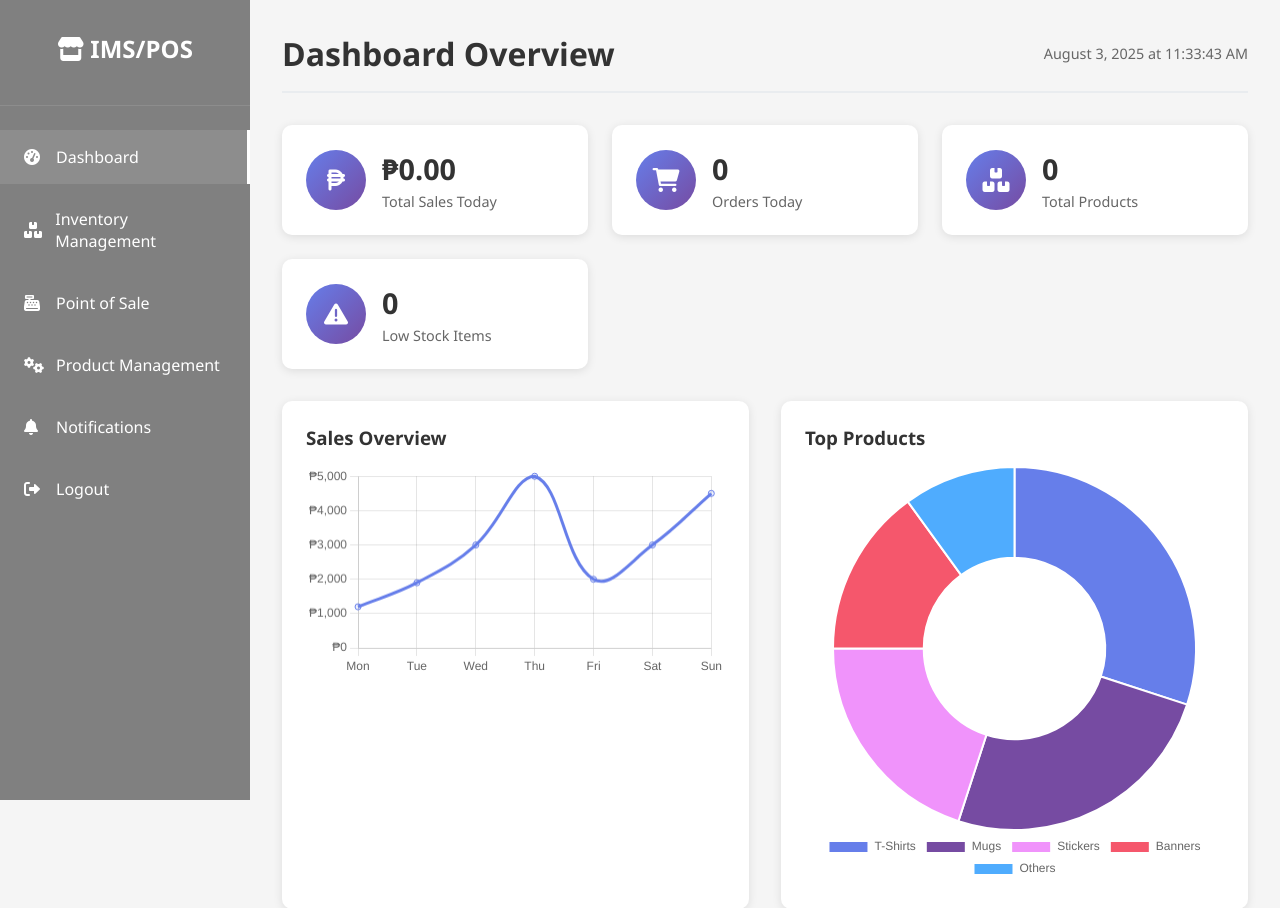
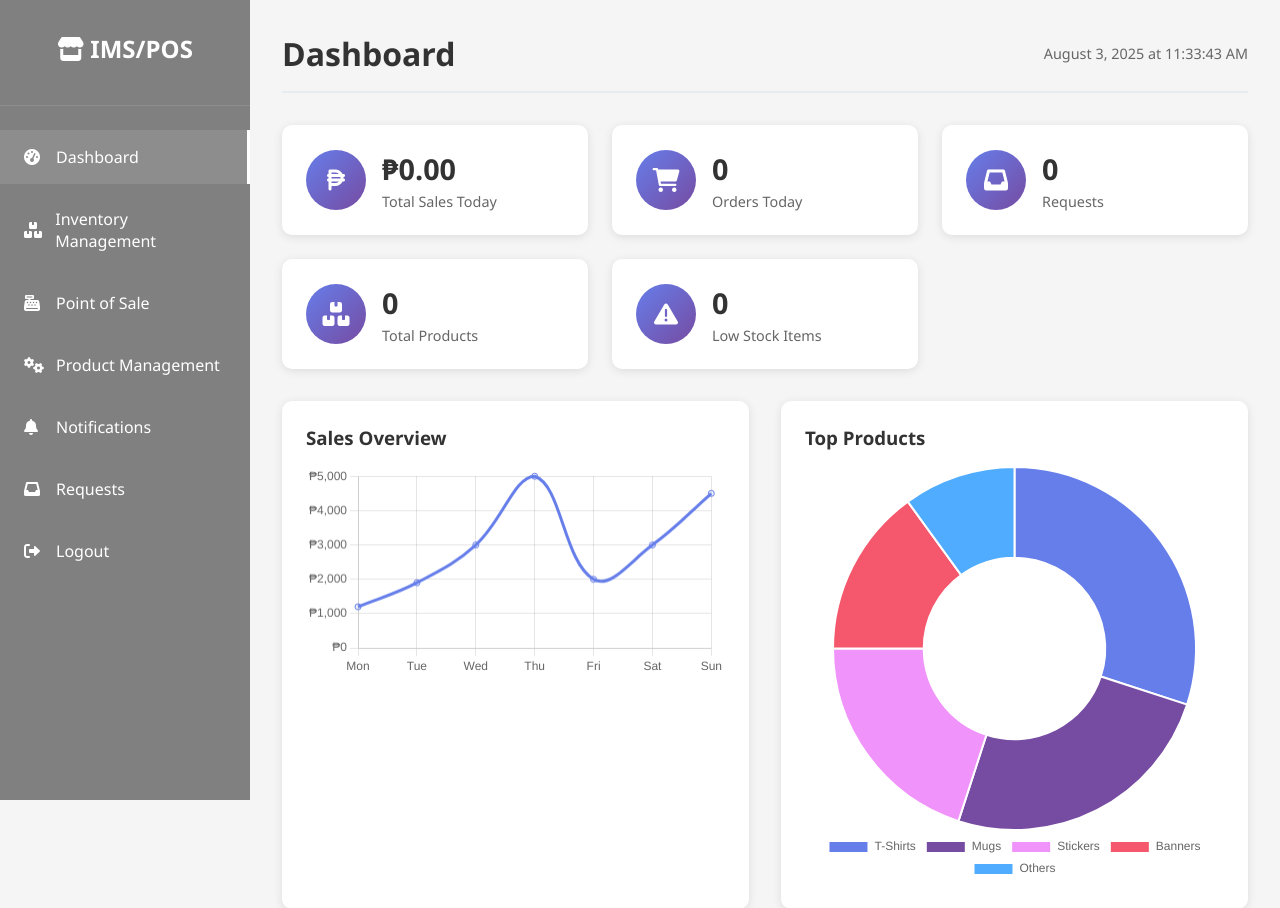
Before and after one commit to nakishaaaa/Capstone2, a PHP site: page /Capstone2/admin_page_fixed.php in a window 1280 px wide. Shown: the top 908 px of the page. Run offline with PHP 8.4, Linux system fonts and the light colour scheme; the visitor is signed in with stand-in values (Sample User, id 1); data that the repository does not hold is empty.

Commit message:
minor changes

```diff
--- a/admin_page_fixed.php
+++ b/admin_page_fixed.php
@@ -52,6 +52,9 @@ if (!isset($_SESSION['name']) || !isset($_SESSION['email']) || !isset($_SESSION[
                 <li><a href="#notifications" class="nav-link" data-section="notifications">
                     <i class="fas fa-bell"></i> Notifications
                 </a></li>
+                <li><a href="#requests" class="nav-link" data-section="requests">       <!-- WIP -->
+                    <i class="fas fa-inbox"></i> Requests
+                </a></li>
                 <li><a href="index.php" class="nav-link logout">
                     <i class="fas fa-sign-out-alt"></i> Logout
                 </a></li>
@@ -63,7 +66,7 @@ if (!isset($_SESSION['name']) || !isset($_SESSION['email']) || !isset($_SESSION[
             <!-- Dashboard Section -->
             <section id="dashboard" class="content-section active">
                 <div class="section-header">
-                    <h1>Dashboard Overview</h1>
+                    <h1>Dashboard</h1>
                     <div class="date-time" id="current-datetime"></div>
                 </div>
 
@@ -84,6 +87,15 @@ if (!isset($_SESSION['name']) || !isset($_SESSION['email']) || !isset($_SESSION[
                         <div class="stat-info">
                             <h3 id="total-orders">0</h3>
                             <p>Orders Today</p>
+                        </div>
+                    </div>
+                    <div class="stat-card">
+                        <div class="stat-icon">
+                            <i class="fas fa-inbox"></i>
+                        </div>
+                        <div class="stat-info">
+                            <h3 id="requests">0</h3>
+                            <p>Requests</p>                                  <!-- WIP -->
                         </div>
                     </div>
                     <div class="stat-card">
@@ -298,9 +310,6 @@ if (!isset($_SESSION['name']) || !isset($_SESSION['email']) || !isset($_SESSION[
             // Listen for hash changes
             window.addEventListener('hashchange', handleHashChange);
         });
-
-        // Include all the JavaScript functions from the previous file
-        // (Same as in admin_page_fixed.php but with better error handling)
 
         // Handle initial hash
         function handleInitialHash() {
@@ -1296,7 +1305,7 @@ if (!isset($_SESSION['name']) || !isset($_SESSION['email']) || !isset($_SESSION[
             }
         }
 
-        // EDIT PRODUCT FUNCTION - Shows edit form in a modal with restock functionality
+        // EDIT PRODUCT FUNCTION
         async function editProduct(id) {
             try {
                 showNotification('Loading product for editing...', 'info');
--- a/css/admin_page.css
+++ b/css/admin_page.css
@@ -103,7 +103,7 @@
   }
 
   .stat-card {
-    background: white;
+    background: rgb(255, 255, 255);
     padding: 1.5rem;
     border-radius: 10px;
     box-shadow: 0 2px 10px rgba(0, 0, 0, 0.1);
--- a/index.php
+++ b/index.php
@@ -108,9 +108,8 @@ function isActiveForm($formName, $activeForm) {
         </div>
   </div>
 
-  <script src="js/script.js"></script>
   <script>
-    function showForm(formId) {
+  function showForm(formId) {
     document.querySelectorAll(".login-card").forEach(form => form.classList.remove("active"));
     document.getElementById(formId).classList.add("active");
   }
```
Also changed, not shown: OPENTHIS/readthis.txt (added, +9 -0 lines).
